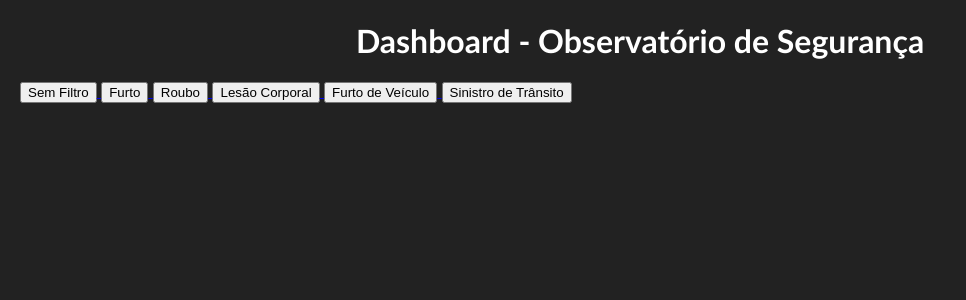
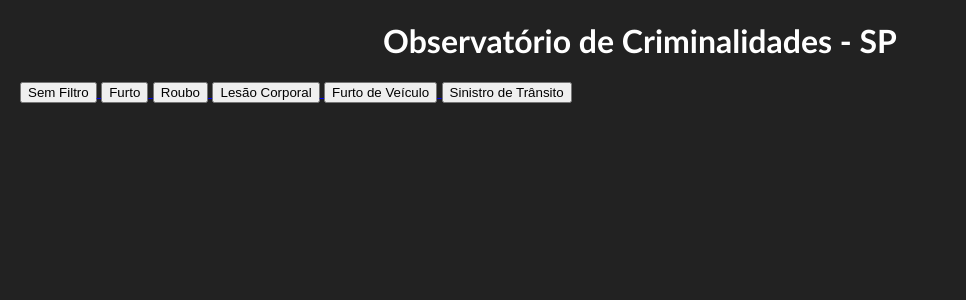
Before and after one commit to abiromania/observatorio-sp, a Django app: template django-website/dashboard/templates/dashboard/grafico.html in a window 1280 px wide. Shown: the top 300 px of the page, without its empty margins (0-966 px from the left). Run offline with Django 5.2, Linux system fonts and the light colour scheme; the template is opened without the code that fills it, so the values that code supplies are empty.

Commit message:
Alterar .css e organizar gráficos

```diff
--- a/django-website/dashboard/static/style.css
+++ b/django-website/dashboard/static/style.css
@@ -9,3 +9,12 @@ h1 {
     text-align: center;
     font-family: 'Calibri';
 }
+
+
+.graficos-container {
+    display: flex;
+    flex-wrap: wrap;
+    gap: 24px;
+    justify-content: center;
+    align-items: flex-start;
+}
--- a/django-website/dashboard/templates/dashboard/grafico.html
+++ b/django-website/dashboard/templates/dashboard/grafico.html
@@ -8,7 +8,7 @@
     <link rel="stylesheet" href="{% static 'style.css' %}">
 </head>
 <body>
-    <h1>Dashboard - Observatório de Segurança</h1>
+    <h1>Observatório de Criminalidades - SP</h1>
 
         <!-- Filtros -->
         <a href="{% url 'dashboard' %}?natureza=Sem Filtro">
@@ -37,15 +37,20 @@
 
 
 
-    <!-- Gráficos -->
-    <!-- Gráfico de pizza - Bairro -->
-    {{ fig_bairro|safe }}     {{ fig_mapa|safe }}
+    <!-- Gráficos lado a lado -->
+    <div class="graficos-container">
+        <div style="flex: 1 1 350px; min-width: 48%; max-width: 50%;">
+            {{ fig_bairro|safe }}
+        </div>
+        <div style="flex: 1 1 350px; min-width: 48%; max-width: 50%;">
+            {{ fig_mapa|safe }}
+        </div>
+    </div>
 
-    <!-- Mapa de Calor !-->
-
-
-    <!-- Gráfico de barras - Hora -->
-    {{ fig_hora|safe }}
+    <!-- Gráfico de barras - Hora (abaixo) -->
+    <div style="margin-top: 32px;">
+        {{ fig_hora|safe }}
+    </div>
 
 
 
```
Also changed, not shown: django-website/dashboard/views.py (+29 -9 lines).
